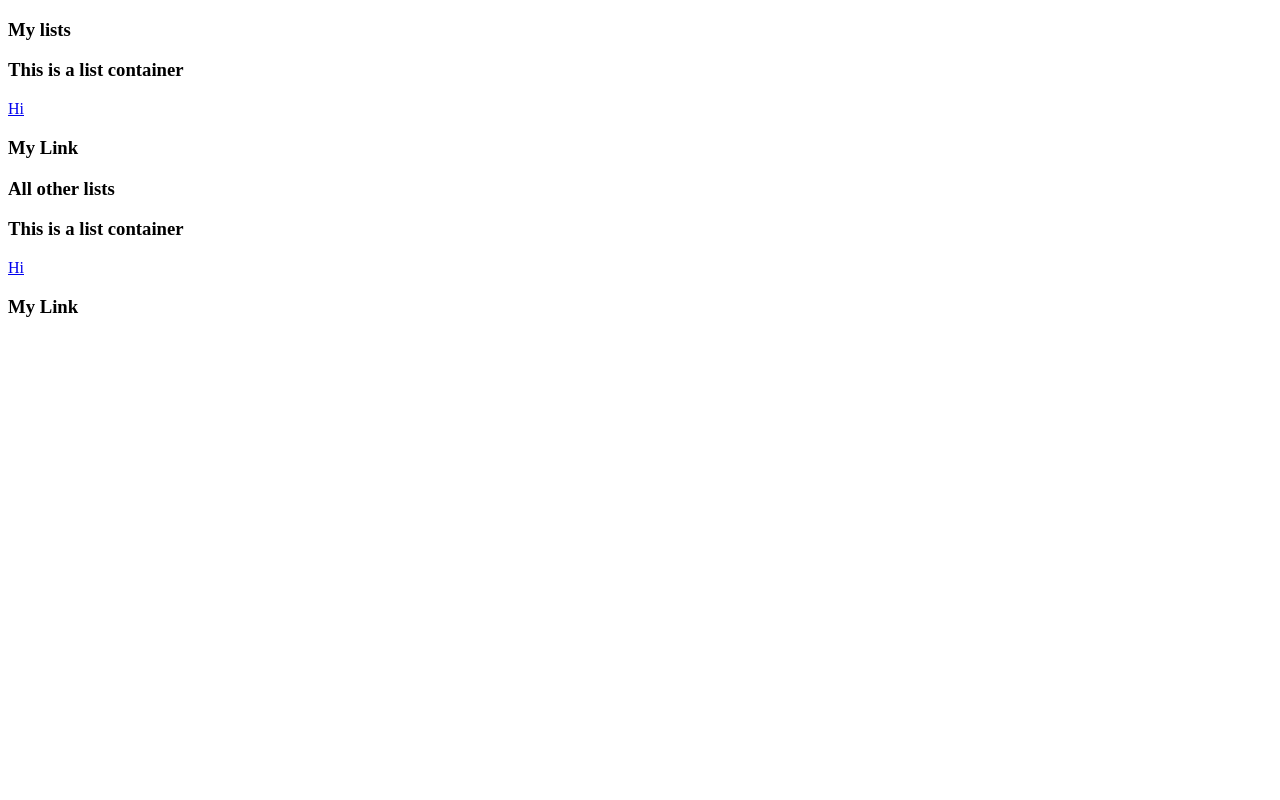
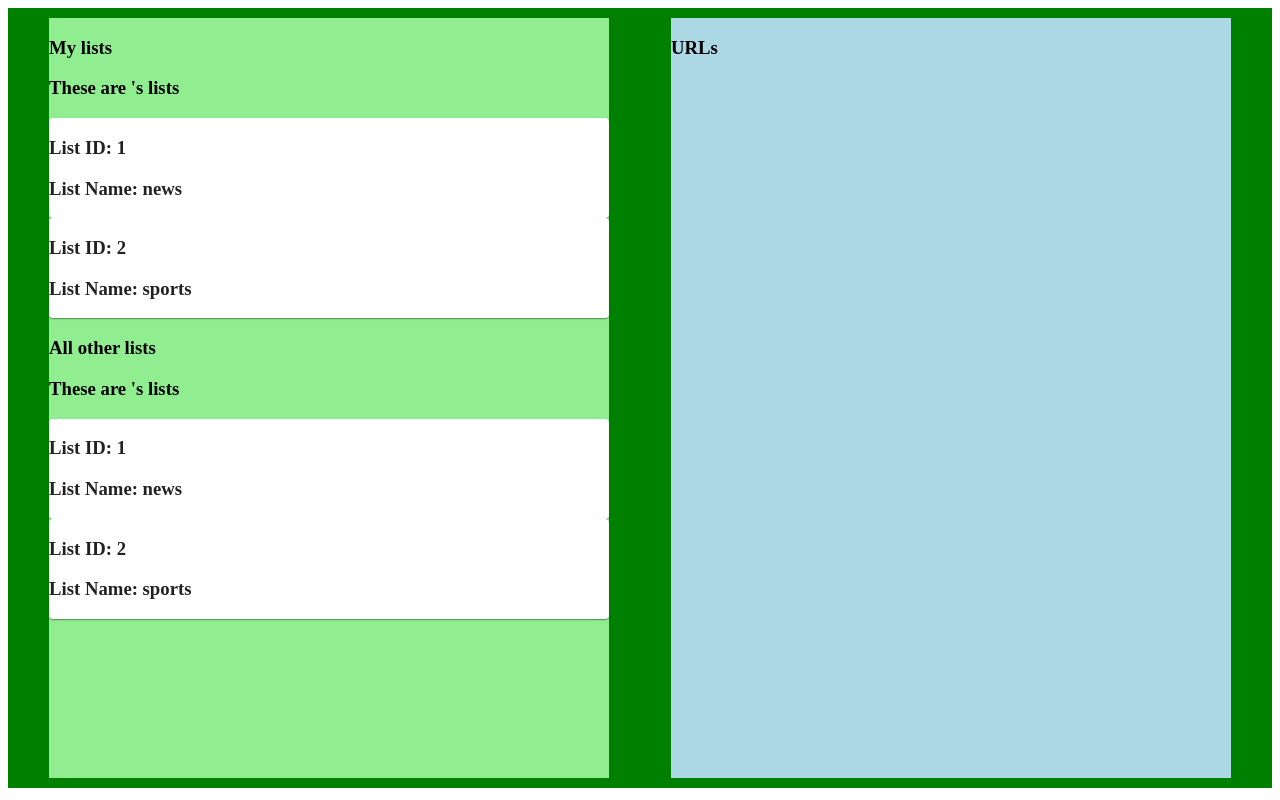
Before and after one commit to TeamPika-DDJS/linklet, a React app: page /#/ in a window 1280 px wide. Built offline with nearby package versions, Linux system fonts and the light colour scheme.

Commit message:
Rendered dynamic routes and added frontend logic in home container
* rendered dynamic routes and lists from urls
* set up frontend logic within home container

```diff
--- a/client/App.js
+++ b/client/App.js
@@ -1,5 +1,5 @@
 import { stringLiteral } from "@babel/types";
-import React from "react";
+import React, { useState, useEffect } from "react";
 import {
     HashRouter as Router,
     Routes,
@@ -7,8 +7,18 @@ import {
 } from "react-router-dom";
 import Home from "./containers/Home";
 import URLComponent from "./components/URLComponent";
+import ListContainer from "./containers/ListContainer";
 
 const App = () => {
+    // create array of Routes from list of users in user table
+    const [users, setUsers] = useState({
+        1: 'jo',
+        2: 'stephen',
+        3: 'daria',
+        4: 'dyson'
+    });
+
+    const routes = Object.values(users).map((user, i) => <Route key={i} exact path={user} element={<ListContainer userName={user}/>} />);
     return (
         <>
         <Router>
@@ -16,13 +26,9 @@ const App = () => {
                 <Route
                 exact
                 path="/"
-                element={<Home />}
+                element={<Home users={users}/>}
                 />
-                <Route
-                exact
-                path="/banana"
-                element={<URLComponent />}
-                />
+                {routes}
             </Routes>
         </Router>
         </>
--- /dev/null
+++ b/client/components/ListCard.jsx
@@ -0,0 +1,24 @@
+import React from 'react';
+import { useNavigate } from 'react-router-dom';
+import { Card } from '@mui/material';
+
+const ListCard = ({ listId, listName, setListId }) => {
+  const navigate = useNavigate();
+
+  return (
+    <Card>
+      <div
+        className="list-card"
+        onClick={() => {
+          console.log('hi', listId);
+          setListId(listId);
+        }}
+      >
+        <h3>List ID: {listId} </h3>
+        <h3>List Name: {listName} </h3>
+      </div>
+    </Card>
+  );
+};
+
+export default ListCard;
--- a/client/components/URLComponent.jsx
+++ b/client/components/URLComponent.jsx
@@ -1,11 +1,10 @@
 import React from "react";
 import { Link } from "react-router-dom";
 
-const URLComponent = () => {
+const URLComponent = ({ url }) => {
     return (
         <div>
-            <Link to="/banana">Hi</Link>
-            <h3>My Link</h3>
+            <a href={url}>Hi</a>
         </div>
     )
 }
--- a/client/containers/Home.jsx
+++ b/client/containers/Home.jsx
@@ -1,18 +1,47 @@
-import React from "react";
-import ListContainer from "./ListContainer"
+import React, { useState, useEffect, useRef } from 'react';
+import ListContainer from './ListContainer';
+import URLContainer from './URLContainer';
+import '../styles/HomeStyles.css';
 
-const Home = () => {
+const Home = ({ users }) => {
+  const [listId, setListId] = useState(-1);
+  const listName = useRef('default');
+  const list = useRef(['http://google.com', 'http://www.yahoo.com']);
+  const userName = useRef('Jo');
+  // query backend for listName and list based on listId
+  useEffect(() => {
+    console.log('list change')
+    // fetch backend
+    // listName.current = '';
+    // list.current = [];
+    // userName.current = '';
+  }, [listId]);
 
-    return (
-        <div>
-            <h3>My lists</h3>
-            <ListContainer />
+  // const userLists = Object.values(users).map((userName, i) => (
+  //   <ListContainer key={i} userName={userName} />
+  // ));
 
-            <h3>All other lists</h3>
-            <ListContainer />
-
-        </div>
-    )
-}
+  return (
+    <div className="home-display">
+      <div className="list-display">
+        <h3>My lists</h3>
+        <ListContainer setListId={setListId} />
+        <h3>All other lists</h3>
+        <ListContainer setListId={setListId} />
+      </div>
+      <div className="url-display">
+        <h3>URLs</h3>
+        {listId >= 0 ? (
+          <URLContainer
+            className="url-container"
+            userName={userName.current}
+            listName={listName.current}
+            list={list.current}
+          />
+        ) : null}
+      </div>
+    </div>
+  );
+};
 
 export default Home;
--- a/client/containers/ListContainer.jsx
+++ b/client/containers/ListContainer.jsx
@@ -1,14 +1,24 @@
-import React from "react";
-import URLComponent from "../components/URLComponent"
+import React, { useState, useEffect } from 'react';
+import URLComponent from '../components/URLComponent';
+import URLContainer from '../containers/URLContainer';
+import ListCard from '../components/ListCard';
+// username comes from App
+const ListContainer = ({ userName, setListId }) => {
+  // dynamically rendered listIds using userName
+  const [lists, setList] = useState({
+    1: 'news',
+    2: 'sports'
+  });
+  const listCards = Object.entries(lists).map((list, i) => (
+    <ListCard key={i} listId={list[0]} listName={list[1]} setListId={setListId}/>
+  ));
 
-const ListContainer = () => {
-
-    return (
-        <div>
-            <h3>This is a list container</h3>
-            <URLComponent />
-        </div>
-    )
-}
+  return (
+    <div>
+      <h3>These are {userName}'s lists</h3>
+      {listCards}
+    </div>
+  );
+};
 
 export default ListContainer;
--- /dev/null
+++ b/client/containers/URLContainer.jsx
@@ -0,0 +1,35 @@
+import React, { useState, useEffect } from 'react';
+import URLComponent from '../components/URLComponent';
+import { Card } from '@mui/material';
+
+// username comes from App
+const URLContainer = ({ userName, listName, list }) => {
+
+  // dynamically rendered state from backend using userName
+  // const [links, setLinks] = useState({
+  //   1: 'https://www.google.com',
+  //   2: 'http://www.yahoo.com',
+  //   3: 'http://www.msn.com'
+  // });
+
+  // useEffect(() => {
+  //   console.log(`fetching listId ${listId}`);
+  //   // fetch from backend to get all the links that belong to the list
+  //   // fetch(`/${listId}`)
+  //   //   .then(res => res.json())
+  //   //   .then(data => setLinks(data))
+  // })
+  console.log('list is', list)
+  const URLs = list.map((url, i) => (
+    <URLComponent key={i} url={url} />
+  ));
+
+  return (
+    <Card>
+      <h3>This {userName}'s list: {listName}</h3>
+      {URLs}
+    </Card>
+  );
+};
+
+export default URLContainer;
--- a/client/index.js
+++ b/client/index.js
@@ -10,6 +10,6 @@ import {
 const root = createRoot(document.getElementById('root'));
 root.render(
   <React.StrictMode>
-      <App />
+    <App />
   </React.StrictMode>
 );
--- /dev/null
+++ b/client/styles/HomeStyles.css
@@ -0,0 +1,18 @@
+
+.home-display {
+  display: flex;
+  background-color: green;
+  padding: 10px;
+  justify-content: space-around;
+  height: 95vh;
+}
+
+.list-display {
+  width: 45%;
+  background-color: lightgreen;
+}
+
+.url-display {
+  width: 45%;
+  background-color: lightblue;
+}
--- a/package.json
+++ b/package.json
@@ -13,6 +13,9 @@
   "author": "",
   "license": "ISC",
   "dependencies": {
+    "@emotion/react": "^11.10.5",
+    "@emotion/styled": "^11.10.5",
+    "@mui/material": "^5.11.5",
     "bcrypt": "^5.1.0",
     "dotenv": "^16.0.3",
     "dotenv-webpack": "^8.0.1",
@@ -21,8 +24,7 @@
     "react": "^18.2.0",
     "react-dom": "^18.2.0",
     "react-router": "^6.5.0",
-    "react-router-dom": "^6.6.2",
-    "ts-node": "^10.9.1"
+    "react-router-dom": "^6.6.2"
   },
   "devDependencies": {
     "@babel/core": "^7.20.5",
```
Also changed, not shown: 1 other file (tests, documents, lock files or other folders).
